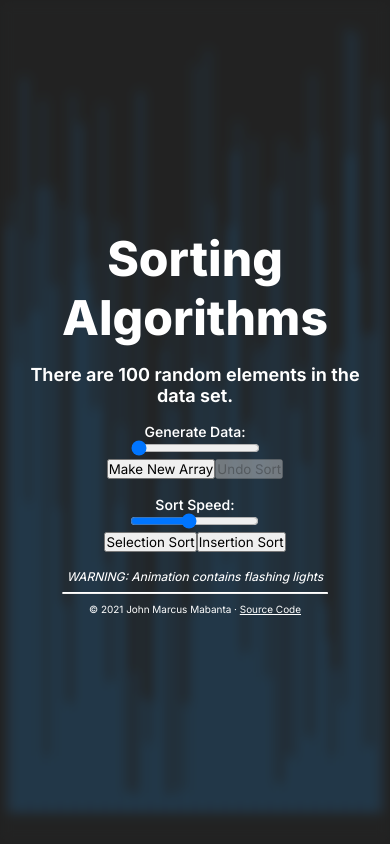
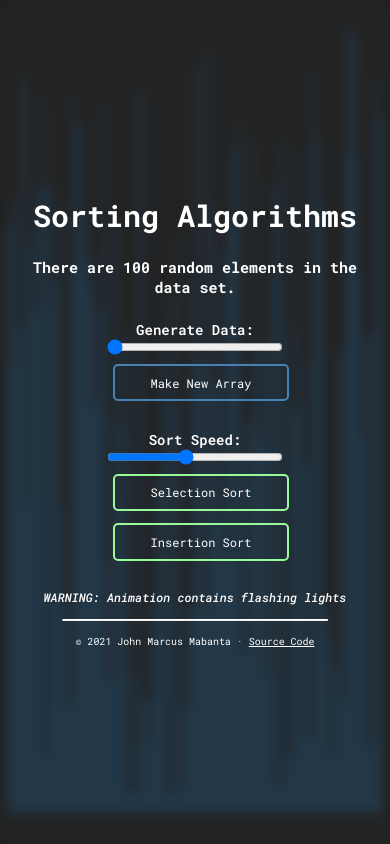
Before and after one commit to jmmabanta/sort-algo, a React (Create React App) app: page / in a window 390 px wide. Built offline with nearby package versions, Linux system fonts and the light colour scheme.

Commit message:
Styled buttons

```diff
--- a/public/index.html
+++ b/public/index.html
@@ -27,7 +27,7 @@
     <link rel="preconnect" href="https://fonts.googleapis.com" />
     <link rel="preconnect" href="https://fonts.gstatic.com" crossorigin />
     <link
-      href="https://fonts.googleapis.com/css2?family=Inter:slnt,wght@-5,100..900;0,100..900&display=swap"
+      href="https://fonts.googleapis.com/css2?family=Roboto+Mono:ital,wght@0,100..700;1,100..700&display=swap"
       rel="stylesheet"
     />
     <title>Sorting Algorithms</title>
--- a/src/components/data-set/DataSetInputs.tsx
+++ b/src/components/data-set/DataSetInputs.tsx
@@ -12,13 +12,12 @@ interface DataProps {
 
 const DataSetSize = (props: DataProps) => {
   return (
-    <div id="data_form">
-      <div id="set_size">
+    <div className="input_section">
       <h3>Generate Data:</h3>
       <div>
         <input
           type="range"
-            name="data_size"
+          className="slider"
           min={100}
           max={500}
           step={50}
@@ -28,6 +27,7 @@ const DataSetSize = (props: DataProps) => {
           disabled={props.isDisabled}
         />
       </div>
+      <div className="button_list array_button">
         <button
           onClick={props.dataSize.regenerateNewData}
           disabled={props.isDisabled}
--- a/src/components/sort/SortDataButtons.tsx
+++ b/src/components/sort/SortDataButtons.tsx
@@ -9,12 +9,12 @@ interface ButtonProps {
 
 const SortDataButtons = (props: ButtonProps) => {
   return (
-    <div>
-      <div id="set_speed">
+    <div className="input_section">
       <h3>Sort Speed:</h3>
       <div>
         <input
           type="range"
+          className="slider"
           min={0.1}
           max={1.0}
           step={0.1}
@@ -24,8 +24,7 @@ const SortDataButtons = (props: ButtonProps) => {
           disabled={props.isDisabled}
         ></input>{' '}
       </div>
-      </div>
-      <div id="sort_buttons">
+      <div className="button_list sort_button">
         <button
           onClick={() => {
             props.sortData('selection');
--- a/src/index.css
+++ b/src/index.css
@@ -3,47 +3,16 @@
   --blur-ammount: 0.5em;
   --blur-brightness: 50%;
   --bar-color: steelblue;
+  --sort-button-color: palegreen;
 }
 
 html {
   font-size: 16px;
 }
 
-@media only screen and (max-width: 1024px) {
-  html {
-    font-size: 14px;
-  }
-}
-
-@media only screen and (max-width: 480px) {
-  html {
-    font-size: 12px;
-  }
-}
-
-* {
-  margin: 0;
-  padding: 0;
-}
-
-body {
-  margin: 0;
-  padding: 0;
-  font-family: 'Inter', 'Comic Sans MS';
-  -webkit-font-smoothing: antialiased;
-  -moz-osx-font-smoothing: grayscale;
-  font-weight: 350;
-  color: white;
-  background-color: #202020;
-}
-
-button {
-  font-family: inherit;
-}
-
 h1 {
   font-size: 4rem;
-  font-weight: 800;
+  font-weight: 700;
 }
 
 h2 {
@@ -61,6 +30,41 @@ h4 {
 
 h5 {
   font-weight: 400;
+}
+
+@media only screen and (max-width: 1024px),
+  only screen and (max-height: 640px) {
+  html {
+    font-size: 14px;
+  }
+}
+
+@media only screen and (max-width: 480px), only screen and (max-height: 480px) {
+  html {
+    font-size: 12px;
+  }
+  h1 {
+    font-size: 2.5rem;
+  }
+  h2 {
+    font-size: 1.25rem;
+  }
+}
+
+* {
+  margin: 0;
+  padding: 0;
+}
+
+body {
+  margin: 0;
+  padding: 0;
+  font-family: 'Roboto Mono', 'Comic Sans MS', monospace;
+  -webkit-font-smoothing: antialiased;
+  -moz-osx-font-smoothing: grayscale;
+  font-weight: 350;
+  color: white;
+  background-color: #202020;
 }
 
 #app {
@@ -85,7 +89,7 @@ h5 {
   display: flex;
   flex-direction: column;
   align-items: center;
-  justify-content: center;
+  justify-content: space-evenly;
 }
 
 #inputs > * {
@@ -120,6 +124,11 @@ h5 {
 .show {
   opacity: 1;
   transition: opacity var(--transition-time) linear;
+}
+
+.input_section {
+  width: 50%;
+  max-width: 360px;
 }
 
 /* DATA BARS */
@@ -157,3 +166,53 @@ h5 {
   display: inline-block;
   background-color: var(--bar-color);
 }
+
+/* BUTTONS */
+.button_list {
+  display: flex;
+  flex-grow: 1;
+  width: 100%;
+  color: white;
+}
+
+.button_list button {
+  width: 100%;
+  background: none;
+  margin: 0.5rem;
+  color: white;
+  font-family: inherit;
+  font-size: 1rem;
+  border-radius: 5px;
+  padding: 5% 0;
+}
+
+.array_button button {
+  border: 2px var(--bar-color) solid;
+}
+
+.array_button :hover {
+  background-color: var(--bar-color);
+}
+
+.array_button :disabled {
+  display: none;
+}
+
+.sort_button button {
+  border: 2px var(--sort-button-color) solid;
+}
+
+.sort_button :hover {
+  background-color: rgb(100, 161, 100); /* A darker palegreen */
+}
+
+@media only screen and (max-width: 525px) {
+  .button_list {
+    flex-direction: column;
+  }
+}
+
+/* SLIDERS */
+.slider {
+  width: 100%;
+}
```
Lines whose indentation alone changed are shown as unchanged.
